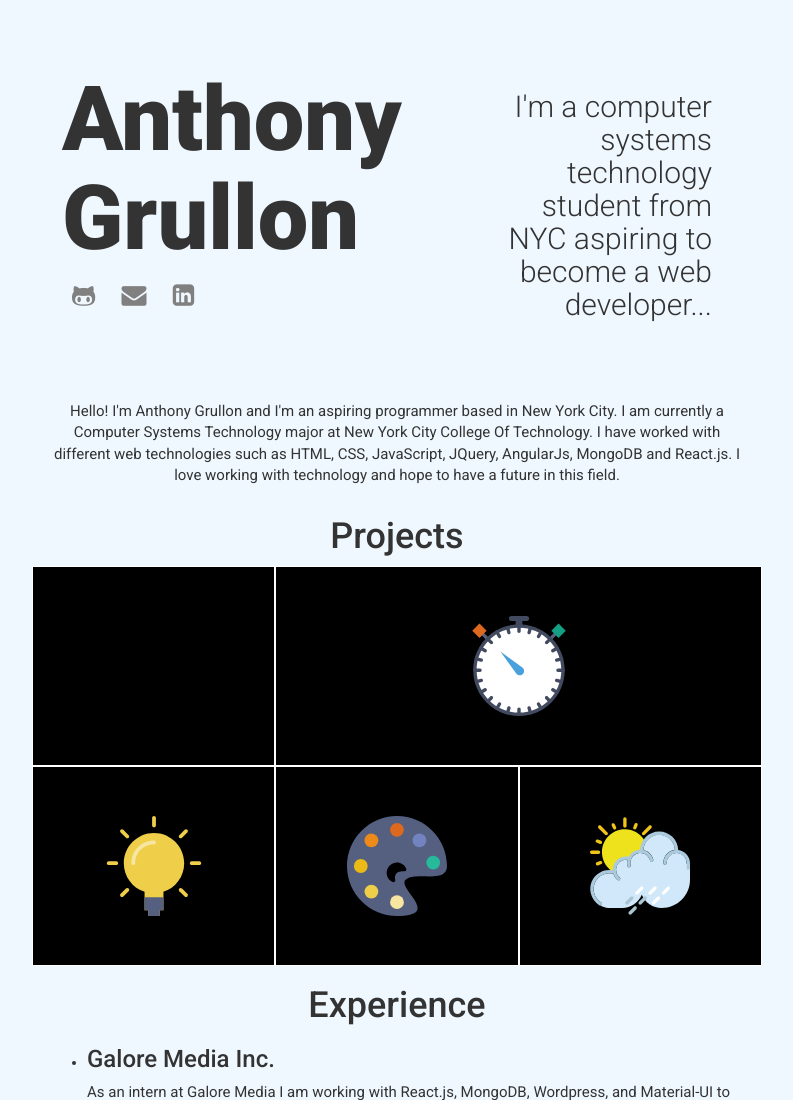
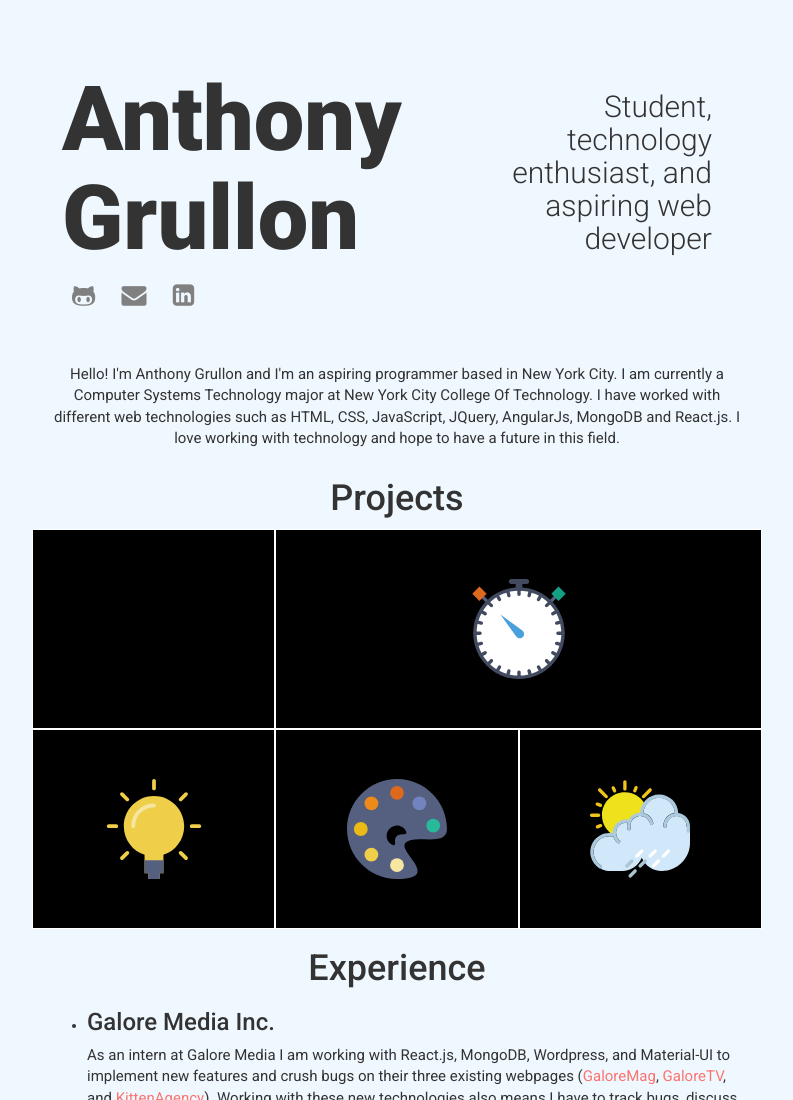
Before and after one commit to agrullon95/agrullon95.github.io, a plain HTML site: page index.html in a window 1280 px wide. Shown: the top 1100 px of the page, without its empty margins (243-1036 px from the left). Drawn offline with nearby package versions, Linux system fonts and the light colour scheme.

Commit message:
Headerh2 text changes (experimental)

```diff
--- a/index.html
+++ b/index.html
@@ -22,7 +22,7 @@
           </span>
         </div>
         <div class="col-xs-12 col-sm-5 text-left">
-          <h2>I'm a computer systems technology student from NYC aspiring to become a web developer...</h2>
+          <h2>Student, technology enthusiast, and aspiring web developer</h2>
         </div>
       </header>
       <main class="row">
```
